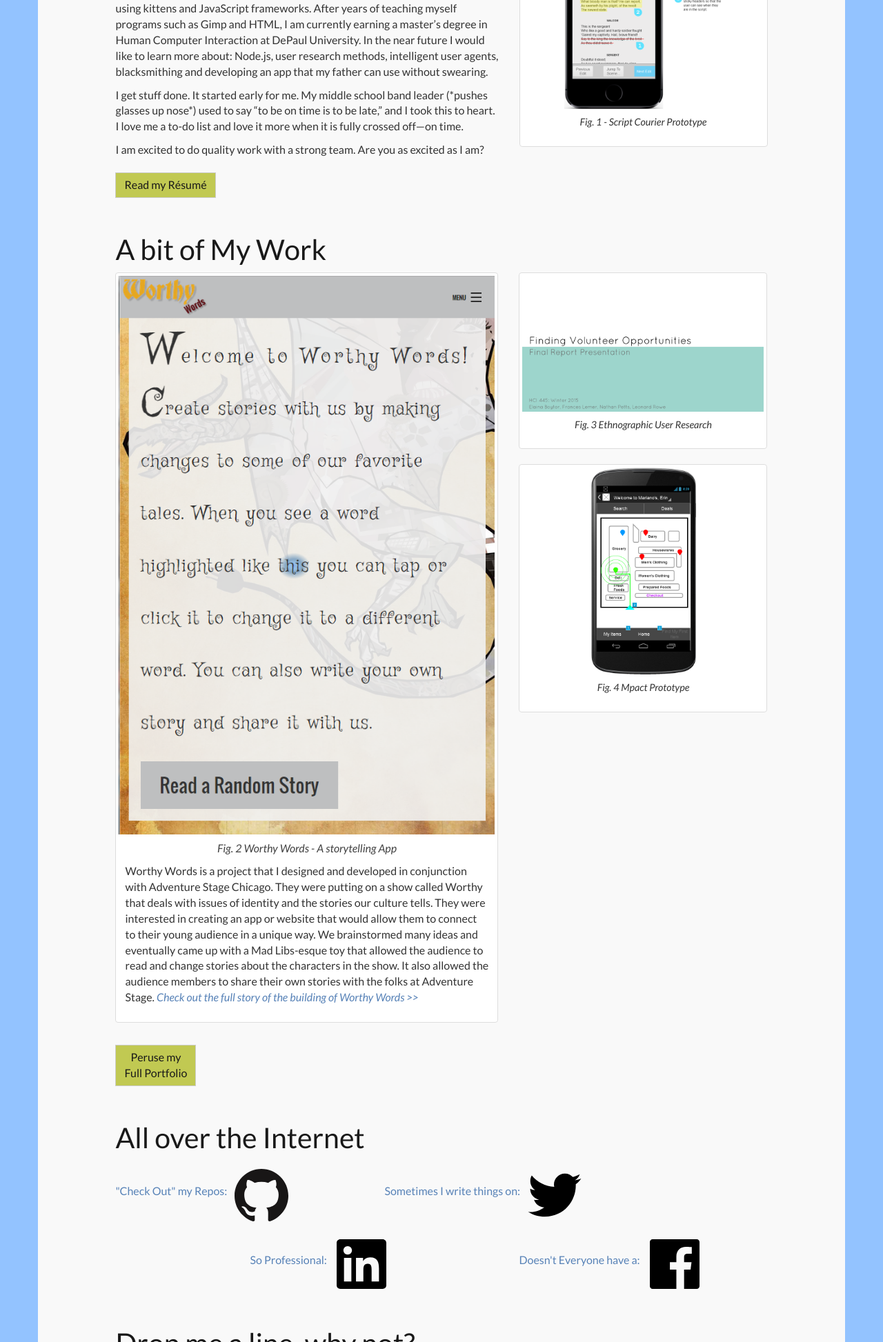
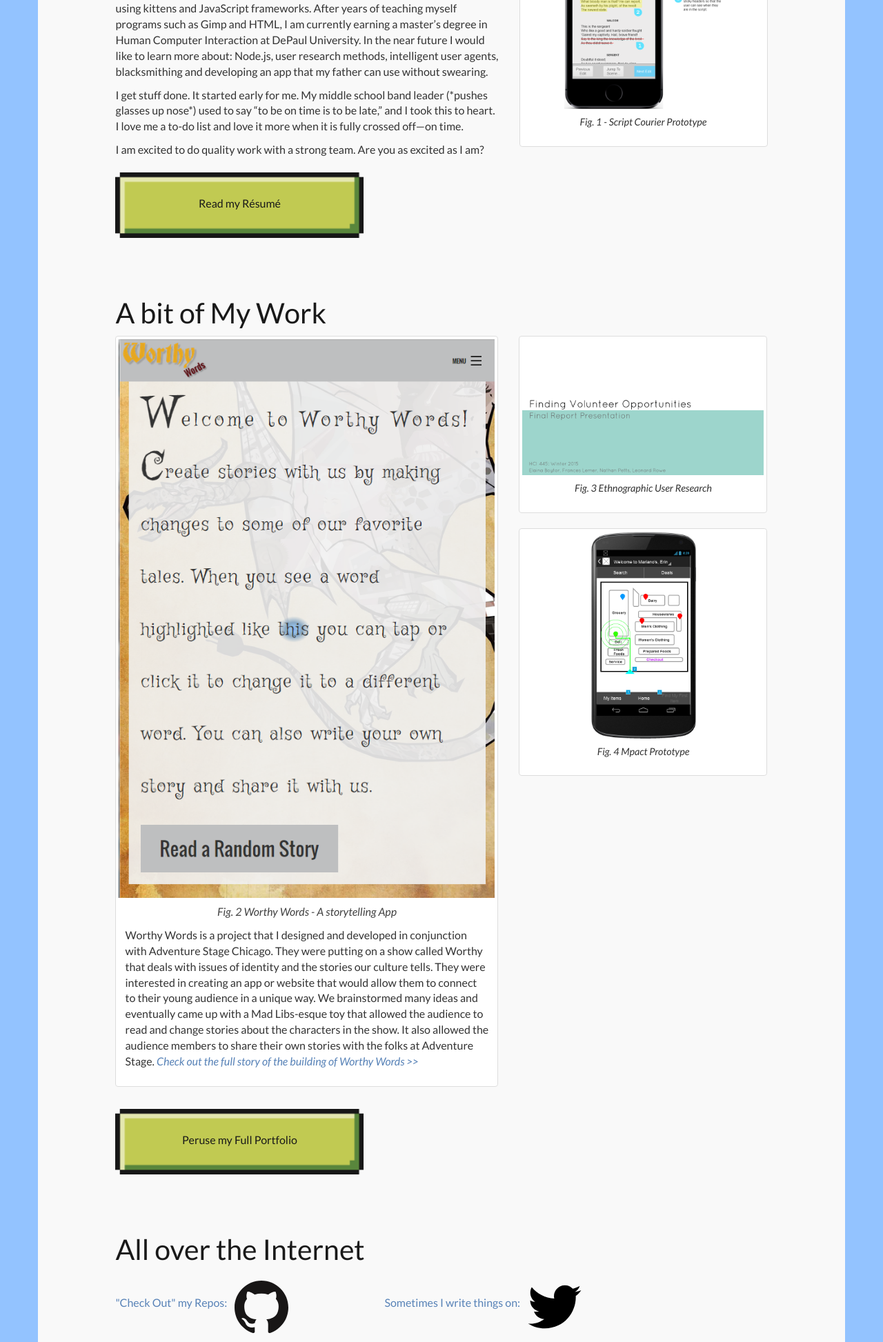
Before and after one commit to nbpetts/portfolio, a PHP site: page /index.php in a window 1280 px wide; the page is wider, and only the part inside the window is pictured. Shown: the part 1211-3157 px from the top of that part at 69% size. Run offline with PHP 8.4, Linux system fonts and the light colour scheme; some web fonts are replaced.

Commit message:
finished button styling

```diff
--- a/includes/contactForm.php
+++ b/includes/contactForm.php
@@ -24,14 +24,19 @@
             </li>
             <li class="myLabel">
                 <div class="checkbox hidden" aria-hidden="true">
-                <label aria-hidden="true"> Screen readers, please ignore this.
+                    <label aria-hidden="true">Screen readers, please ignore this.
                         <input type="checkbox" name="Check">Check me out
                     </label>
                 </div>
             </li>
 
         </ul>
+        <div class="row">
+            <div class="col-xs-6 col-sm-4 col-lg-4">
+                <button type="submit" class=" btn btn-block  ">Submit</button>
+            </div>
 
-    <button type="submit" class="btn btn-default">Submit</button>
+        </div>
+
     </form>
 </section>
--- a/includes/portfolioButton.php
+++ b/includes/portfolioButton.php
@@ -1,4 +1,4 @@
 
-        <div class="col-xs-12 col-sm-12 col-lg-4 col-sm-offset-1">
-          <a class="btn btn-default" href="portfolio.php" role="button">Peruse my<br>Full Portfolio</a>
+        <div class="col-xs-6 col-sm-4 col-lg-4 col-sm-offset-1 buttonDiv">
+          <a class="btn btn-default btn-block" href="portfolio.php" role="button">Peruse my Full Portfolio</a>
         </div>
--- a/includes/resumeButton.php
+++ b/includes/resumeButton.php
@@ -1,4 +1,6 @@
+<!--<button class="col-xs-12 col-sm-4 col-sm-offset-2 col-lg-4  btn btn-default" href="resume.php" role="button">Read my Résumé</button>-->
 
-        <div class="col-xs-12 col-sm-12 col-lg-4 col-sm-offset-1">
-          <a class="btn btn-default" href="resume.php" role="button">Read my Résumé</a>
+
+        <div class="col-xs-6 col-sm-4 col-lg-4 col-sm-offset-1 buttonDiv">
+          <a class="btn btn-default btn-block" href="resume.php" role="button">Read my Résumé</a>
         </div>
--- a/sass/my_mixins.scss
+++ b/sass/my_mixins.scss
@@ -3,17 +3,25 @@
   height: 0;
   padding-bottom: percentage($image-height / $image-width);
   display: block;
+
+
   @media (max-width: $screen-xs-max) {
-   padding-top: percentage($image-height / $image-width) - 23.5;
+   padding-top: percentage($image-height / $image-width) - 20;
   }
 
 @media (min-width: $screen-sm-min) {
-  padding-top: percentage($image-height / $image-width) - 22;
+
 }
 
 
-@media (max-width: $screen-sm-max) { }
-@media (min-width: $screen-md-min) { }
+@media (max-width: $screen-sm-max) {
+
+padding-top: percentage($image-height / $image-width) - 19;
+}
+@media (min-width: $screen-md-min) {
+padding-top: percentage($image-height / $image-width) - 17;
+
+}
 @media (max-width: $screen-md-max) {  }
 @media (min-width: $screen-lg-min) {  }
 
--- a/sass/my_styles.scss
+++ b/sass/my_styles.scss
@@ -103,30 +103,58 @@ nav.navbar {
 
 ////////////////////////////////////////////// my button styles
 .btn {
-  background-color: $myLightGreen;
+  background-color: $myWhite;
   border-radius: 0;
   color: $myH1;
   margin: 10px 0 10px 0;
+  border:none;
+  background-image: url("/images/pixelbutton.png") ;
+  background-repeat:no-repeat;
+//  background-size: contain;
+  min-width: 150px;
+
+  @include responsive-bg-image(321, 85);
 }
 .btn:hover{
   color:  darken($myLightGrey, 15%);
   background-color: $myWhite;
+  border:none;
+  background-image: url("/images/pixelButtonHover.png") ;
+  background-repeat:no-repeat;
+//  background-size: contain;
+  min-width: 150px;
+
+  @include responsive-bg-image(321, 85);
 }
+/*.buttonDiv {
+  max-height: 50px;
+}*/
 .btn:active {
-position: relative;
+  color:  darken($myLightGrey, 15%);
+  background-color: $myWhite;
+  border:none;
+  background-image: url("/images/pixelButtonPressed.png") ;
+  background-repeat:no-repeat;
+//  background-size: contain;
+  min-width: 150px;
+
+  @include responsive-bg-image(321, 85);
+
+
+/*position: relative;
   top: 5px;
   left: 5px;
   bacground-color: darken($myWhite, 15%);
   border-radius: 0;
-  box-shadow: 0 0 0 0;
+  box-shadow: 0 0 0 0;*/
 }
 .btn-default :active {
-position: relative;
+/*position: relative;
   top: 5px;
   left: 5px;
-  bacground-color: darken($myWhite, 15%);
+//  bacground-color: darken($myWhite, 15%);
   border-radius: 0;
-  box-shadow: 0 0 0 0;
+  box-shadow: 0 0 0 0;*/
 }
 
 .btn:visitied {
@@ -300,6 +328,9 @@ label, input, textarea {
   .jobTitleGroup{
   border-bottom: 1px solid $myLightGrey;
   }
+  .btn {
+    font-size: .8em;
+  }
 
 }
 
```
Also changed, not shown: css/my_styles.css, css/my_styles.min.css, images/pixelButton.png, 1 other file. Lines whose indentation alone changed are shown as unchanged.
